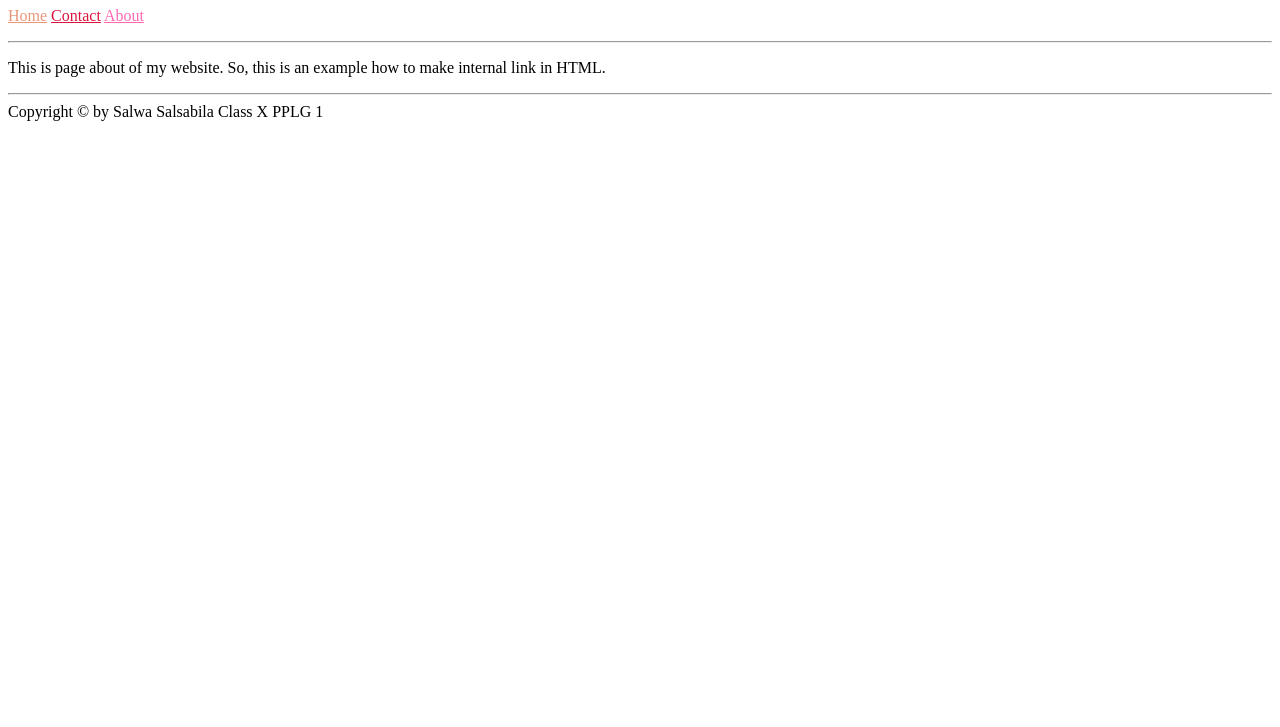
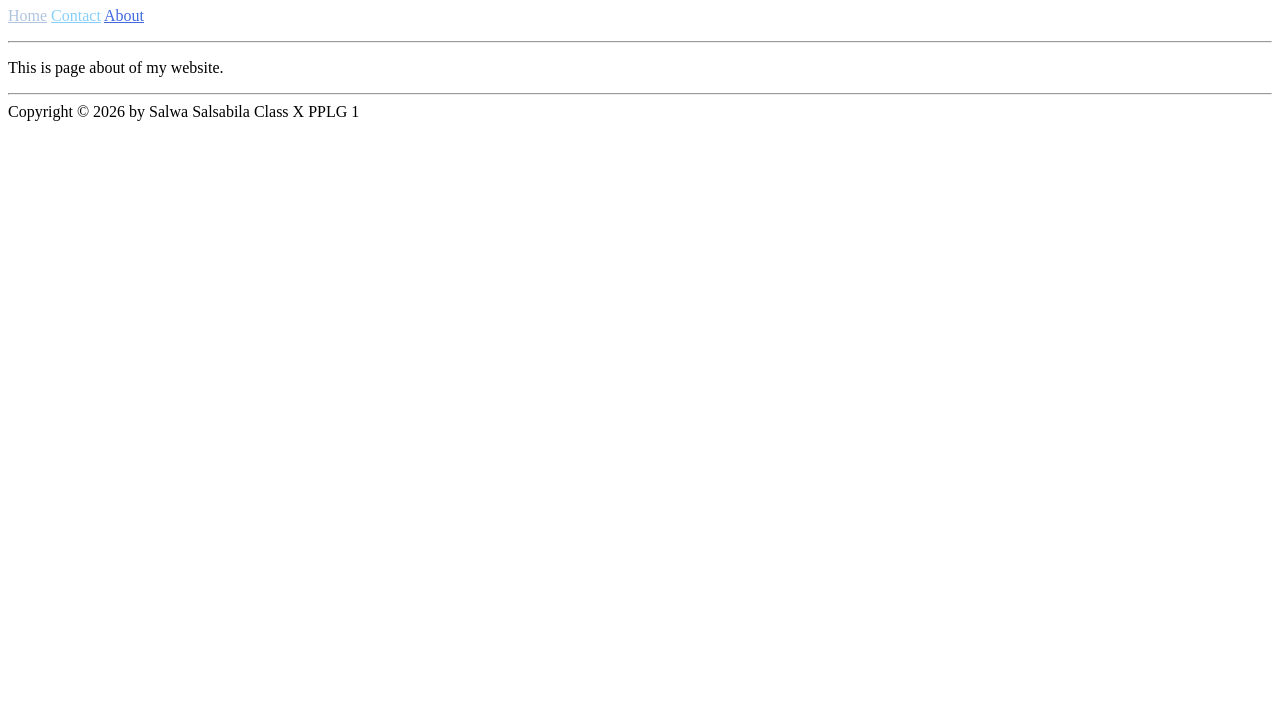
Before and after one commit to salsabila258732-ship-it/programming-journey, a plain HTML site: page about.html in a window 1280 px wide. Shown: the part 73-800 px from the top of the page. Drawn offline with Linux system fonts and the light colour scheme.

Commit message:
Add files via upload

```diff
--- a/about.html
+++ b/about.html
@@ -3,21 +3,20 @@
 <head>
     <meta charset="UTF-8">
     <meta name="viewport" content="width=device-width, initial-scale=1.0">
-    <title>Halaman about</title>
+    <title>Halaman About</title>
 </head>
 <body>
     <h1>About</h1>
     <p>
-        <a href="index.html" style="color: darksalmon;">Home</a>
-        <a href="contact.html" style="color: crimson;">Contact</a>
-        <a href="about.html" style="color: hotpink;">About</a>
+        <a href="index.html" style="color: lightsteelblue;">Home</a>
+        <a href="contact.html" style="color: lightskyblue;">Contact</a>
+        <a href="about.html" style="color: royalblue;">About</a>
     </p>
     <hr>
     <p>
-        This is page about of my website.
-        So, this is an example how to make internal link in HTML.
+       This is page about of my website.
     </p>
     <hr>
-    <div>Copyright &copy; by Salwa Salsabila Class X PPLG 1</div>
+    <div>Copyright &copy; 2026 by Salwa Salsabila Class X PPLG 1</div>
 </body>
 </html>
```
Also changed, not shown: contact.html (+8 -8 lines), index.html (+8 -9 lines).
